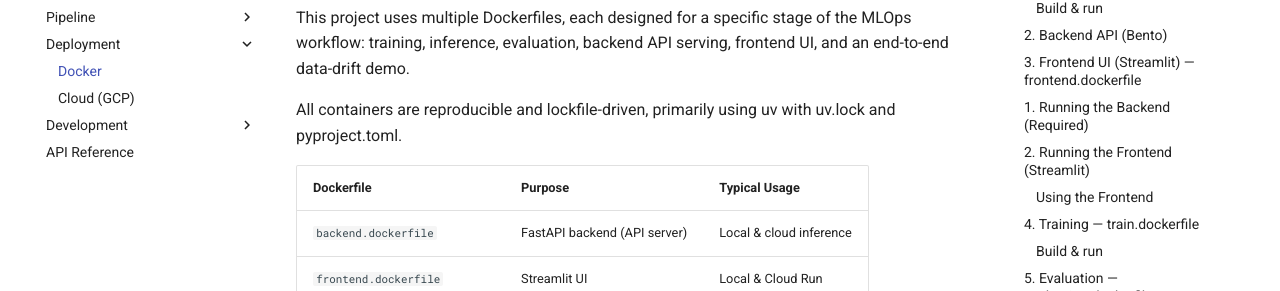
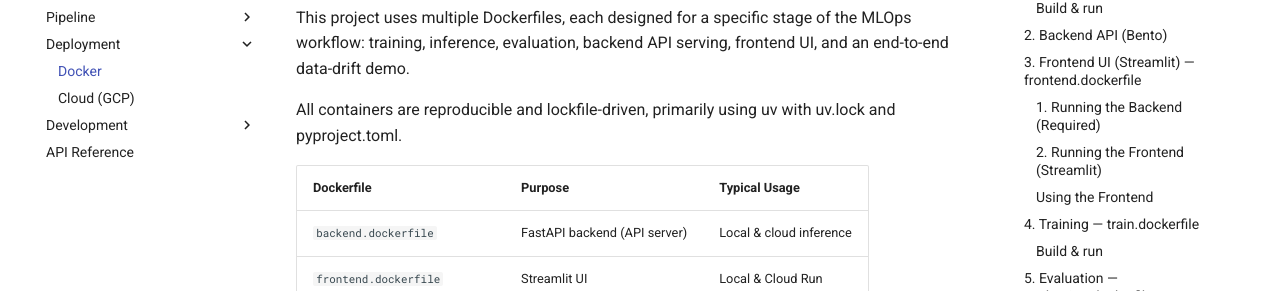
Before and after one commit to Kxlar/MLOPs_Project, an MkDocs documentation site: the page built from docs/source/deployment/docker.md, in a window 1280 px wide. Shown: the part 175-466 px from the top of the page. Built offline with MkDocs 1.6.1 and Material for MkDocs 9.7.7, drawn with Linux system fonts in a browser that asks for light colours.

````diff
--- a/docs/source/deployment/docker.md
+++ b/docs/source/deployment/docker.md
@@ -76,7 +76,7 @@ sends images to the FastAPI backend and displays the returned prediction.
 
 ---
 
-## 1. Running the Backend (Required)
+### 1. Running the Backend (Required)
 
 The frontend expects the backend to be available at:
 ```bash
@@ -90,7 +90,7 @@ cd ~/projects/MLOPs_Project
 uv run uvicorn src.anomaly_detection.api:app --host 0.0.0.0 --port 8000
 ```
 
-## 2. Running the Frontend (Streamlit)
+### 2. Running the Frontend (Streamlit)
 
 Open a second terminal and run:
 
````
